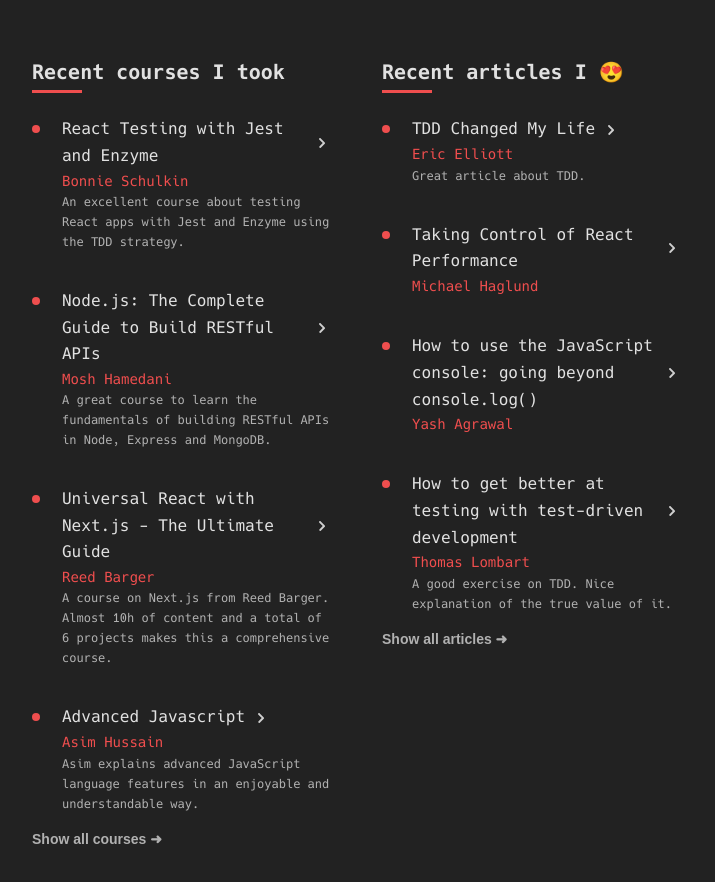
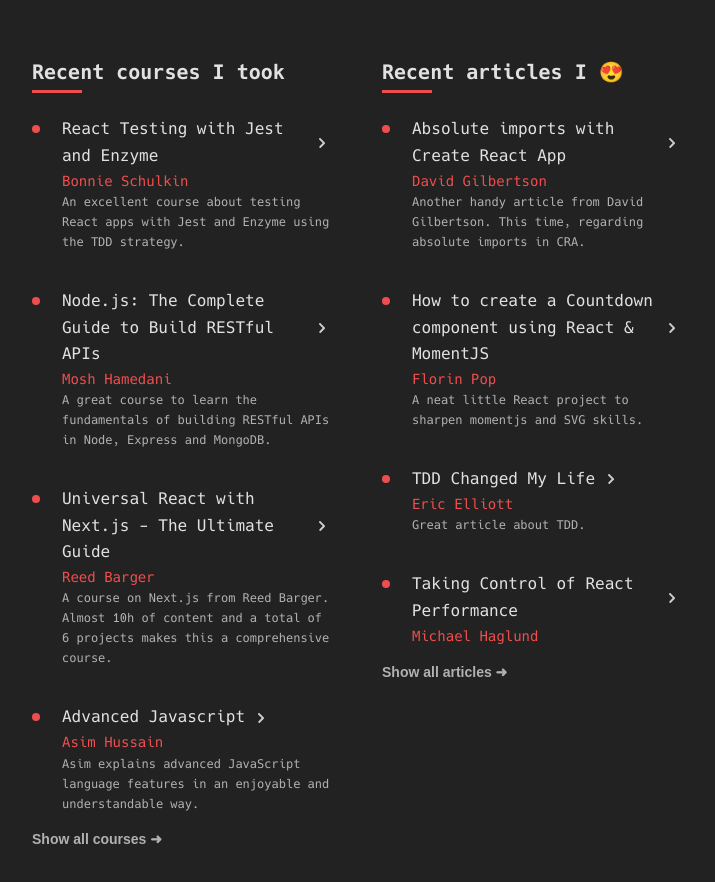
Before and after one commit to jcmnunes/josenunes.dev, a Gatsby site: page /about in a window 1280 px wide. Shown: the part 1108-1990 px from the top of the page, without its empty margins (282-997 px from the left). Built offline with nearby package versions, Linux system fonts and the light colour scheme; Gatsby itself is replaced by a stand-in of ours; some packages are replaced by stand-ins of ours.

Commit message:
Update articles
Changes:
- Add new David Gilbertson article
- Add a new Florin Pop article

XYZ-66

```diff
--- a/src/content/articles.js
+++ b/src/content/articles.js
@@ -1,6 +1,22 @@
 import uuidv4 from 'uuid/v4';
 
 export default [
+  {
+    key: uuidv4(),
+    linkText: 'Absolute imports with Create React App',
+    linkUrl: 'https://hackernoon.com/absolute-imports-with-create-react-app-4c6cfb66c35d',
+    secondaryInfo: 'David Gilbertson',
+    auxInfo:
+      'Another handy article from David Gilbertson. This time, regarding absolute imports in CRA.',
+  },
+  {
+    key: uuidv4(),
+    linkText: 'How to create a Countdown component using React & MomentJS',
+    linkUrl:
+      'https://medium.freecodecamp.org/how-to-create-a-countdown-component-using-react-momentjs-4717edc4ac3',
+    secondaryInfo: 'Florin Pop',
+    auxInfo: 'A neat little React project to sharpen momentjs and SVG skills.',
+  },
   {
     key: uuidv4(),
     linkText: 'TDD Changed My Life',
```
